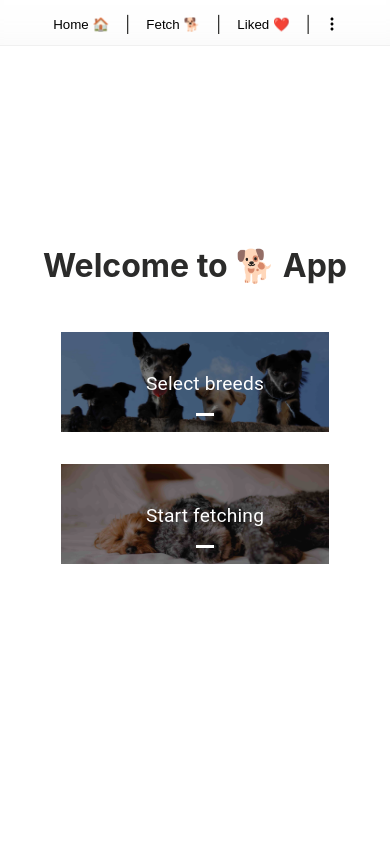
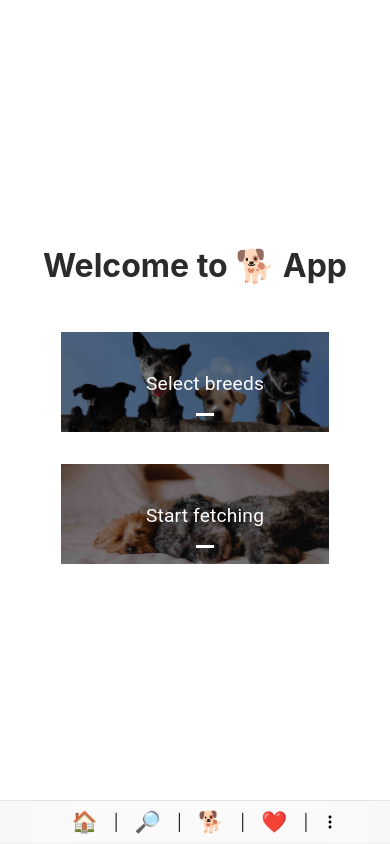
Before and after one commit to zdzislawbela/dogs-app, a Next.js app: page / in a window 390 px wide. Built offline with nearby package versions, Linux system fonts and the light colour scheme.

Commit message:
Amend styles on mobile

```diff
--- a/components/Header/Header.module.css
+++ b/components/Header/Header.module.css
@@ -14,6 +14,7 @@
   padding: 0.5rem 1rem;
   text-align: center;
   transition: all 0.2s;
+  font-size: 0.9rem;
 }
 
 .headerButton:hover {
@@ -22,8 +23,22 @@
   transition: all 0.2s;
 }
 
-@media only screen and (max-width: 915px) {
+@media only screen and (max-width: 450px) {
   .header {
-    box-shadow: inset 0px -36px 71px -81px rgba(188, 188, 188, 0.671);
+    width: 100vw;
+    position: fixed;
+    bottom: 0;
+    padding: 0;
+    box-shadow: inset 4px 1px 152px -64px rgba(0, 0, 0, 0.096);
+    border-top: rgba(199, 199, 199, 0.453) 1px solid;
+    padding-left: 1rem;
+  }
+
+  .mobile {
+    display: none;
+  }
+
+  .headerButton {
+    font-size: 1.3rem;
   }
 }
--- a/components/Header/Header.tsx
+++ b/components/Header/Header.tsx
@@ -9,19 +9,25 @@ export const Header = () => {
     <div className={style.header}>
       <Link href='/'>
         <button className={style.headerButton}>
-          <a> Home 🏠</a>
+          <a className={style.mobile}> Home </a>🏠
+        </button>
+      </Link>
+      |
+      <Link href='/select-breeds'>
+        <button className={style.headerButton}>
+          <a className={style.mobile}> Select </a>🔎
         </button>
       </Link>
       |
       <Link href='/fetch'>
         <button className={style.headerButton}>
-          <a> Fetch 🐕</a>
+          <a className={style.mobile}> Fetch</a>🐕
         </button>
       </Link>
       |
       <Link href='/liked'>
         <button className={style.headerButton}>
-          <a> Liked ❤️</a>
+          <a className={style.mobile}> Liked </a>❤️
         </button>
       </Link>
       |
```
Also changed, not shown: components/DogsCounterBar/DogsCounterBar.module.css (+12 -0 lines), components/DogsCounterBar/DogsCounterBar.tsx (+4 -10 lines), components/FetchedDogs/FetchedDogs.module.css (+29 -4 lines), pages/liked.tsx (+5 -5 lines).
